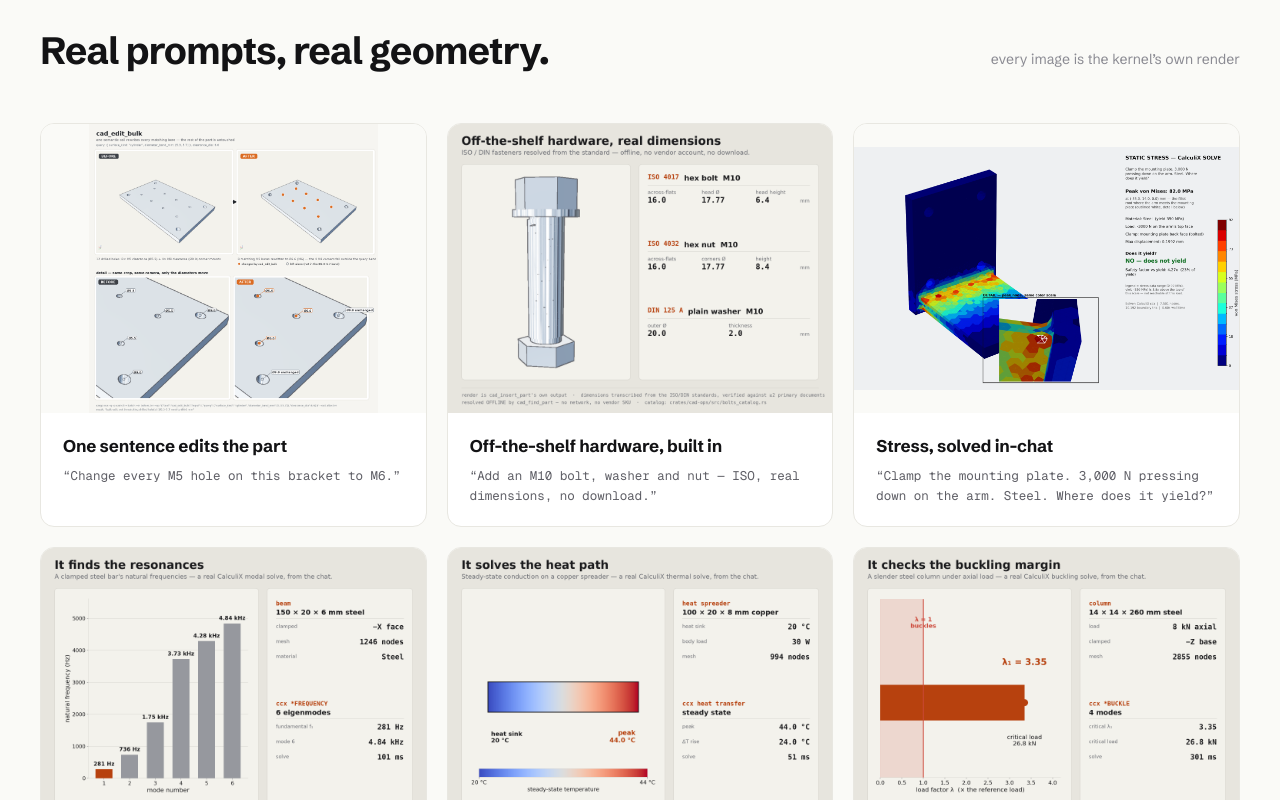
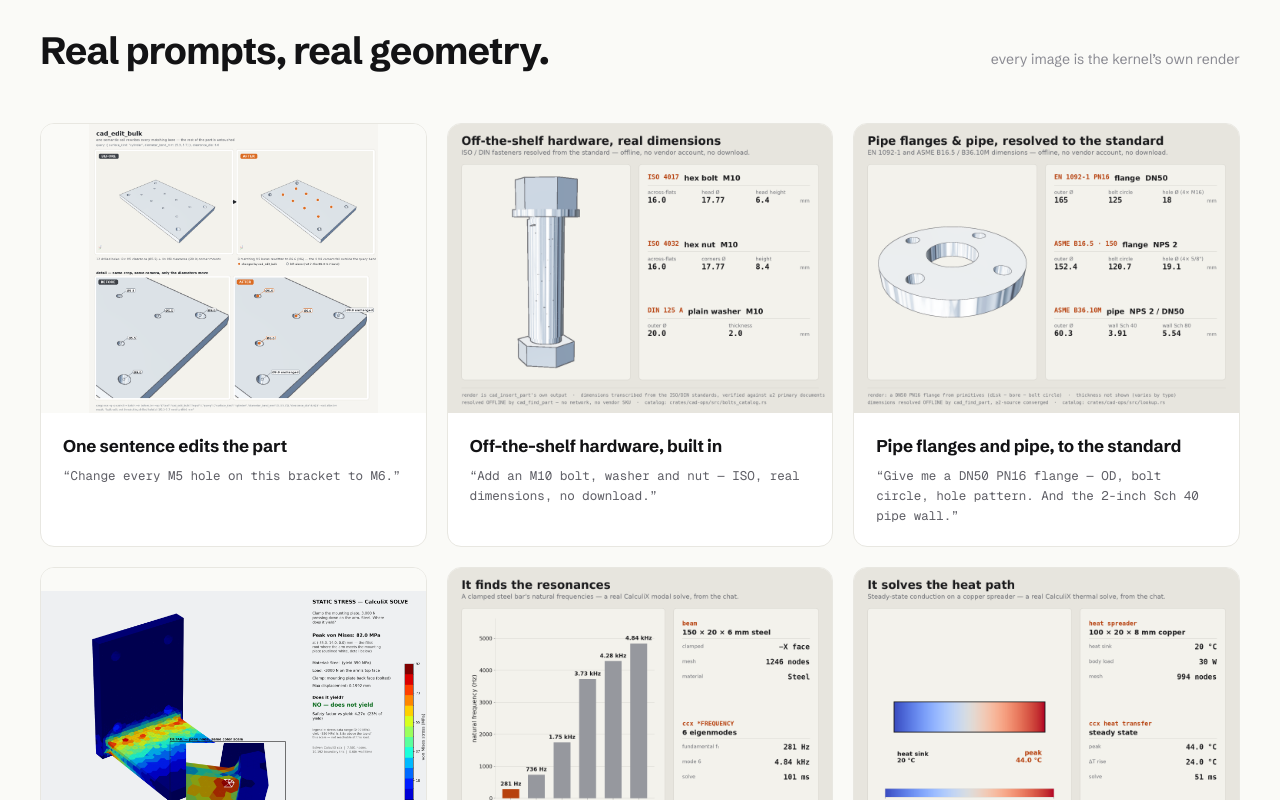
Before and after one commit to Misc42/tvashtra-landing, a Next.js app: page /tvashtra-landing/ in a window 1280 px wide. Shown: the part 1760-2560 px from the top of the page. Built offline with nearby package versions, Linux system fonts and the light colour scheme; a web font is replaced by a local one.

Commit message:
feat(proof): add the pipe-flange showcase tile
A DN50 PN16 flange rendered from primitives beside the verified EN 1092-1 /
ASME B16.5 / B36.10M dimensions the catalog resolves offline.

```diff
--- a/components/Proof.tsx
+++ b/components/Proof.tsx
@@ -28,6 +28,16 @@ const proofs: Proof[] = [
     fit: "contain",
     title: "Off-the-shelf hardware, built in",
     prompt: "Add an M10 bolt, washer and nut — ISO, real dimensions, no download.",
+  },
+  {
+    // Pipe flanges + pipe schedules — EN 1092-1 / ASME B16.5 / B36.10M, resolved
+    // OFFLINE by cad_find_part. The render is a DN50 PN16 flange modelled from
+    // primitives (disk − bore − bolt circle); every figure is the verified catalog
+    // value (crates/cad-ops/src/lookup.rs), ≥2-source converged.
+    img: "/screenshots/showcase/flange.png",
+    fit: "contain",
+    title: "Pipe flanges and pipe, to the standard",
+    prompt: "Give me a DN50 PN16 flange — OD, bolt circle, hole pattern. And the 2-inch Sch 40 pipe wall.",
   },
   {
     // The prompt has to name the load the asset was actually solved at. The
```
Also changed, not shown: public/screenshots/showcase/flange.png (added).
